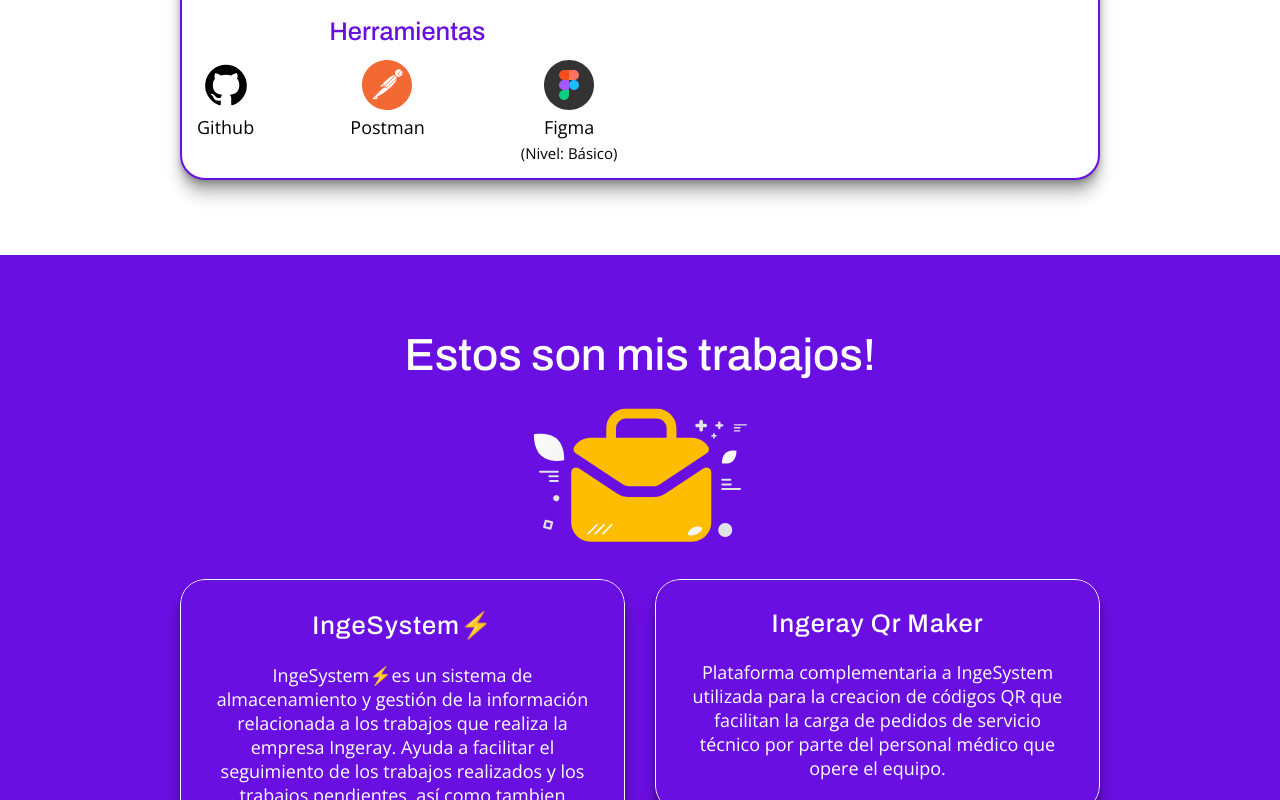
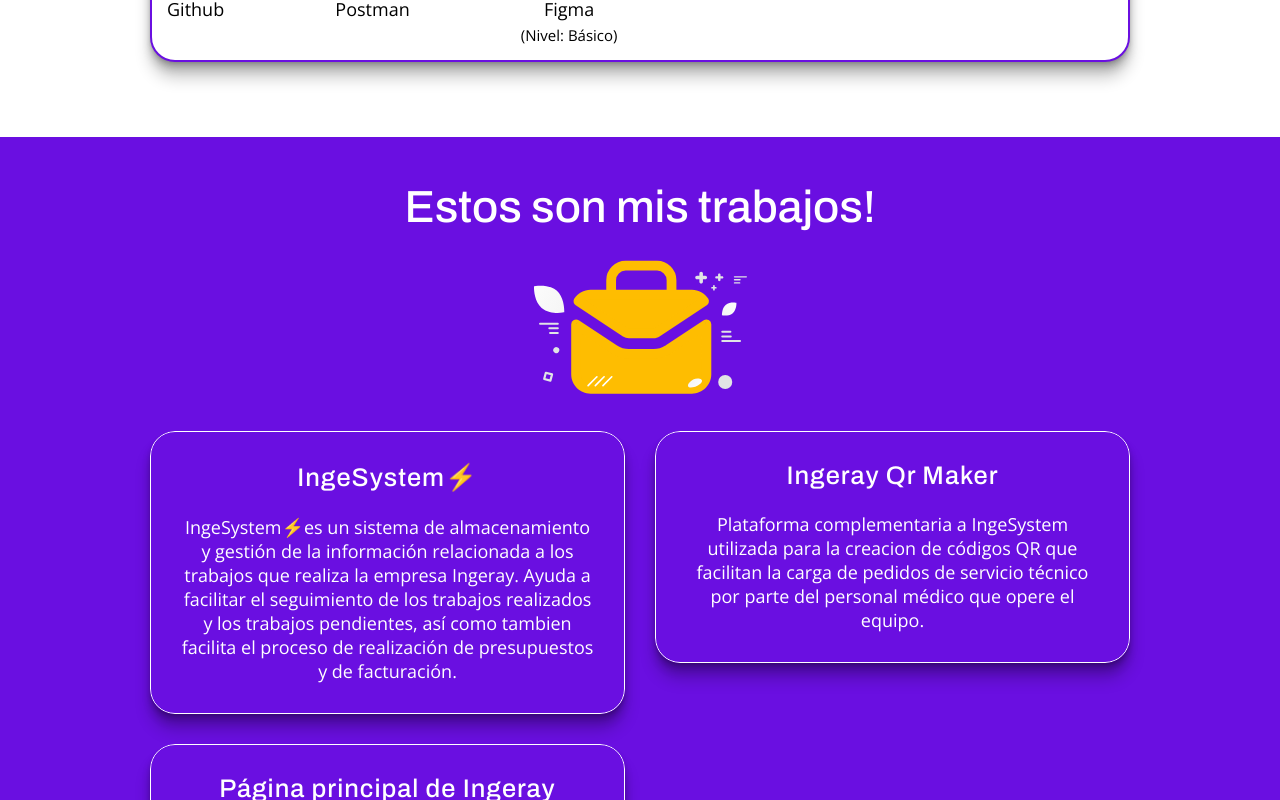
Before and after one commit to achani2497/portfolio, a Vue app: page / in a window 1280 px wide. Shown: the part 2000-2800 px from the top of the page. Built offline with nearby package versions, Linux system fonts and the light colour scheme.

Commit message:
Agrego unos retoques

```diff
--- a/src/App.vue
+++ b/src/App.vue
@@ -102,7 +102,12 @@
 /* Para pantallas mas grandes */
 @media screen and (min-width: 1024px) {
   :root{
-    --lateral-padding-mobile: 12rem
+    --lateral-padding-mobile: 8rem
+  }
+}
+@media screen and (min-width: 1200px) {
+  :root{
+    --lateral-padding-mobile: 10rem
   }
 }
 
--- a/src/components/rrss/redesSocialesComponents.vue
+++ b/src/components/rrss/redesSocialesComponents.vue
@@ -95,7 +95,6 @@
     }
     .rrss a.instagram-theme:hover{
         background: radial-gradient(circle at 30% 107%, #fdf497 0%, #fdf497 5%, #fd5949 45%,#d6249f 60%,#285AEB 90%);
-        /* background: radial-gradient(circle at 30% 107%, #fdf497 0%, #fdf497 5%, #fd5949 45%, #d6249f 60%, #285AEB 90%); */
     }
     .rrss a:hover span{
         font-size: 22px;
--- a/src/components/trabajos/trabajosComponent.vue
+++ b/src/components/trabajos/trabajosComponent.vue
@@ -55,7 +55,8 @@
 }
 @media screen and (min-width: 768px) {
     .trabajos-container{
-        height: 1130px;
+        padding: 3rem var(--lateral-padding-mobile);
+        max-height: 1000px;
     }
     .trabajos-galeria{
         display: unset;
@@ -70,7 +71,14 @@
 }
 @media screen and (min-width: 1024px){
     .trabajos-container{
-        height: 900px;
+        padding: 3rem var(--lateral-padding-mobile);
+        height: 925px;
+    }
+}
+@media screen and (min-width: 1200px){
+    .trabajos-container{
+        padding: 3rem var(--lateral-padding-mobile) 1rem;
+        height: 870px;
     }
 }
 </style>
```
